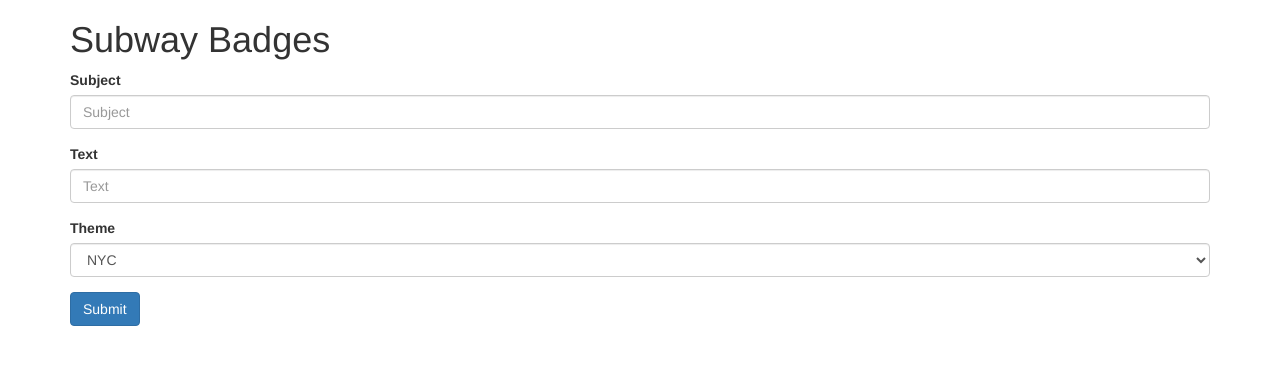
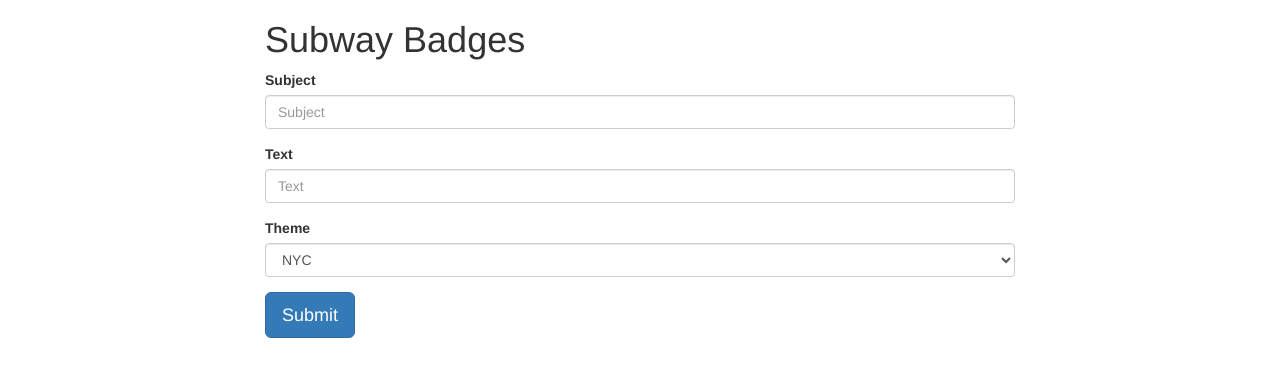
Before and after one commit to chrislawlor/metro, a Django app: template metro/templates/home.html in a window 1280 px wide. Shown: the top 377 px of the page. Run offline with Django 3.2, Linux system fonts and the light colour scheme; the template is opened without the code that fills it: values that come from a table or form of the project are taken from there, others are empty; parts of the project's set-up code (start-up, migrations or seed data) failed here and were passed over; some libraries are stand-ins or nearby versions.

Commit message:
Narrower template

```diff
--- a/metro/templates/home.html
+++ b/metro/templates/home.html
@@ -3,19 +3,31 @@
 
 {% block content %}
     <header>
+        <div class="row">
+            <div class="col-md-offset-2 col-md-8">
                 <h1>Subway Badges</h1>
+            </div>
+        </div>
     </header>
     <section>
+        <div class="row">
+            <div class="col-md-offset-2 col-md-8">
                 <form method="get" class="form">
                 {% bootstrap_form form %}
                 {% buttons %}
-            <button type="submit" class="btn btn-primary">
+                    <button type="submit" class="btn btn-lg btn-primary">
                     Submit
                     </button>
                 {% endbuttons %}
                 </form>
+            </div>
+        </div>
     </section>
     <section>
+    <div class="row">
+        <div class="col-md-offset-2 col-md-8">
             {{ img|safe }}
+        </div>
+    </div>
     </section>
 {% endblock %}
```
Lines whose indentation alone changed are shown as unchanged.
